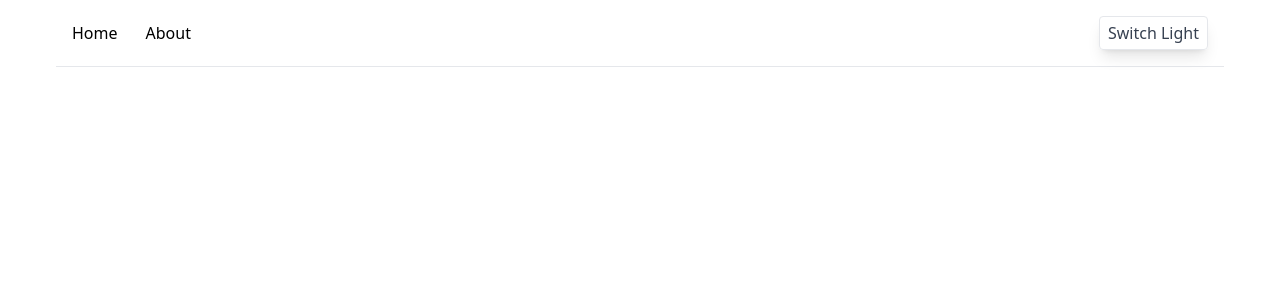
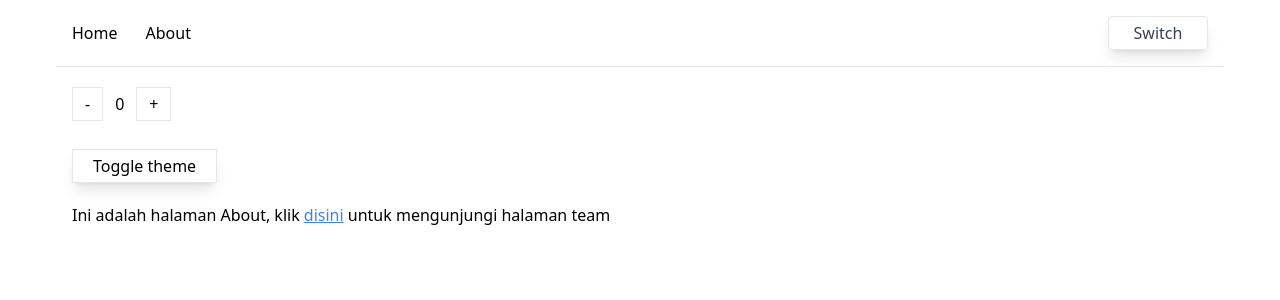
Before and after one commit to farreldev/my-react-project3, a React (Create React App) app: page /about in a window 1280 px wide. Shown: the top 300 px of the page. Built offline with nearby package versions, Linux system fonts and the light colour scheme.

Commit message:
save commit eval1

```diff
--- a/src/App.js
+++ b/src/App.js
@@ -1,7 +1,6 @@
 import { Routes, Route } from 'react-router-dom';
-import { AppProvider } from './context/app-context';
 import Home from './components/Home';
-// import About from './components/About';
+import About from './components/About';
 import Header from './components/Header';
 import AboutTeam from './components/AboutTeam';
 
@@ -11,7 +10,6 @@ function App() {
   return (
     <div className='overflow-x-hidden h-screen bg-white dark:bg-gray-700'>
       <div className='max-w-[1200px] mx-auto px-4'>
-        <AppProvider>
           <Header />
           {/* <header className='border-b p-4 mb-5 flex justify-between items-center'>
             <nav className='space-x-7'>
@@ -26,12 +24,10 @@ function App() {
           <main className='px-4 dark:text-white'>
               <Routes>
                 <Route path="/" element={<Home />} />
-                {/* <Route path="about" element={<About />} /> */}
+                <Route path="about" element={<About />} />
                 <Route path="/about/team" element={<AboutTeam />} />
               </Routes>
           </main>
-
-        </AppProvider>
 
       </div>
 
--- a/src/components/About.js
+++ b/src/components/About.js
@@ -20,18 +20,16 @@ const initState = {
 }
 
 const About = () => {
-    const [state, dispatch] = useReducer(fnReduce, initState);
-    console.log(state);
     return(
         <div>
             <div className='flex items-center space-x-3 mb-3'>
-                <button onClick={() => dispatch({type: 'decrement', payload: 2})} className='border py-1 px-3'> - </button>
-                <span>{state.count}</span>
-                <button onClick={() => dispatch({type: 'increment', payload: 2})} className='border py-1 px-3'> + </button>
+                <button className='border py-1 px-3'> - </button>
+                <span>0</span>
+                <button className='border py-1 px-3'> + </button>
             </div>
             <div className='flex flex-col items-start my-5'>
-                <span className='capitalize block mb-2'>{state.theme}</span>
-                <button className='border shadow-lg py-1 px-5' onClick={() => dispatch({type: 'toggletheme'})}>Toggle theme</button>
+                <span className='capitalize block mb-2'>{}</span>
+                <button className='border shadow-lg py-1 px-5'>Toggle theme</button>
             </div>
             <h1>Ini adalah halaman About, klik <Link className='text-blue-500 font-medium underline' to="/about/team">disini</Link> untuk mengunjungi halaman team</h1>
         </div>
--- a/src/components/DisplayTheme.js
+++ b/src/components/DisplayTheme.js
@@ -1,13 +1,7 @@
-import { useAppContext } from '../context/app-context'
-
 export default function DisplayTheme() {
-    const context = useAppContext();
-    const handleToggle = () => {
-        // context.setTheme(context.theme === "dark" ? "light" : "dark");
-    }
   return (
     <div>
-        <button onClick={handleToggle} className='border shadow-lg text-gray-700 dark:bg-gray-700 dark:text-white py-1 px-2 min-w-[100px] rounded capitalize'>switch {context.theme}</button>
+        <button className='border shadow-lg text-gray-700 dark:bg-gray-700 dark:text-white py-1 px-2 min-w-[100px] rounded capitalize'>switch {}</button>
     </div>
   )
 }
--- a/src/components/Home.js
+++ b/src/components/Home.js
@@ -1,11 +1,9 @@
-import { useAppContext } from "../context/app-context";
 import Settings from "./Settings";
 
 const Home = () => {
-    const context = useAppContext();
     return (
         <>
-            <h1 className="mb-3">Ini Home, Hi {context.name} </h1>
+            <h1 className="mb-3">Ini Home, Hi {} </h1>
             <Settings />
         </>
     )
--- a/src/components/Settings.js
+++ b/src/components/Settings.js
@@ -1,8 +1,5 @@
-import { useAppContext } from '../context/app-context'
-
 export default function Settings() {
-    const context = useAppContext();
   return (
-    <input type="text" className='border p-2 w-full bg-gray-700 text-white dark:bg-white dark:text-gray-700 rounded shadow-lg' onChange={(e) => context.setName(e.target.value)} placeholder='Change Name' />
+    <input type="text" className='border p-2 w-full bg-gray-700 text-white dark:bg-white dark:text-gray-700 rounded shadow-lg' placeholder='Change Name' />
   )
 }
```
